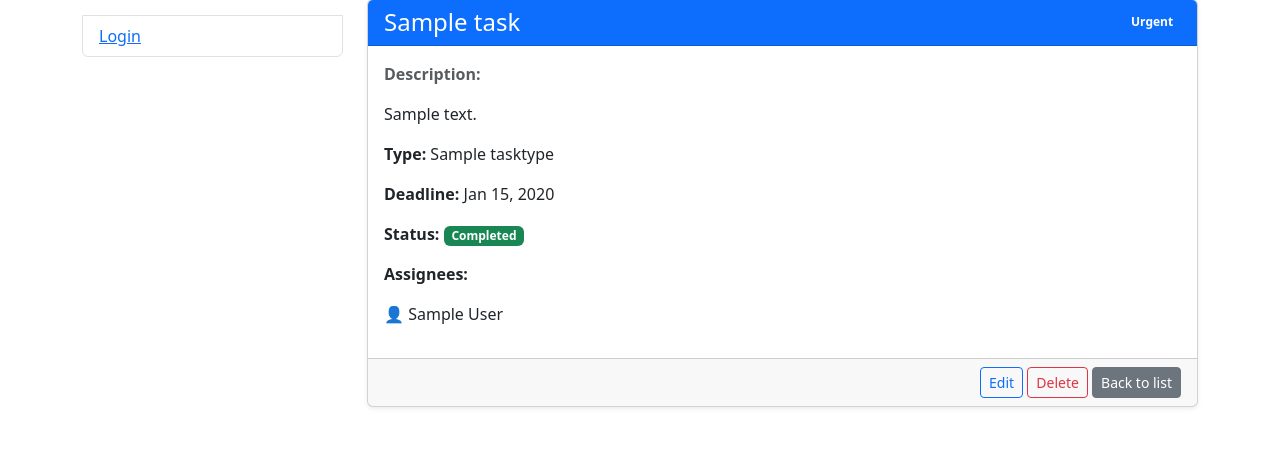
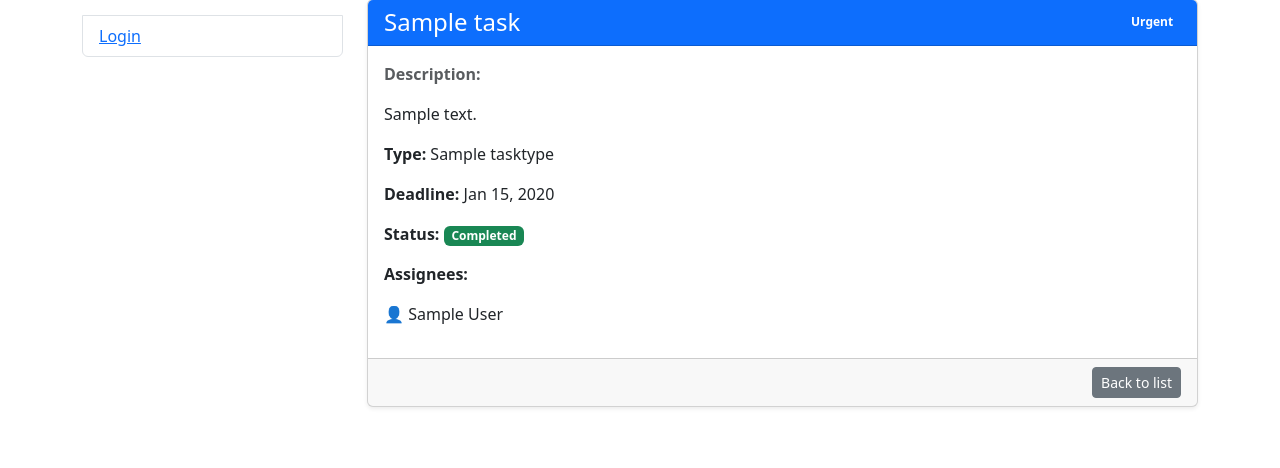
Before and after one commit to HappyDen08/task-manager, a Django app: template templates/task/task_detail.html in a window 1280 px wide. Shown: the part 81-549 px from the top of the page. Run offline with Django 5.2, Linux system fonts and the light colour scheme; the template is opened without the code that fills it: values that come from a table or form of the project are taken from there, others are empty; tables that the repository leaves empty hold one stand-in row (values such as "Sample post").

Commit message:
change some redirect link

```diff
--- a/templates/task/task_detail.html
+++ b/templates/task/task_detail.html
@@ -43,9 +43,11 @@
             </p>
         </div>
         <div class="card-footer text-end">
-      			<a href="{% url 'task:task_update' task_detail.pk %}" class="btn btn-outline-primary btn-sm">Edit</a>
-            <a href="{% url 'task:task_delete' task_detail.pk %}" class="btn btn-outline-danger btn-sm">Delete</a>
-					<a href="{% url 'task:home' %}" class="btn btn-secondary btn-sm">Back to list</a>
+					{% if user.is_staff %}
+					<a href="{% url 'task:task_update' task_detail.pk %}" class="btn btn-outline-primary btn-sm">Edit</a>
+					<a href="{% url 'task:task_delete' task_detail.pk %}" class="btn btn-outline-danger btn-sm">Delete</a>
+					{% endif %}
+					<a href="{% url 'task:task_list' %}" class="btn btn-secondary btn-sm">Back to list</a>
         </div>
     </div>
 {% endblock %}
```
